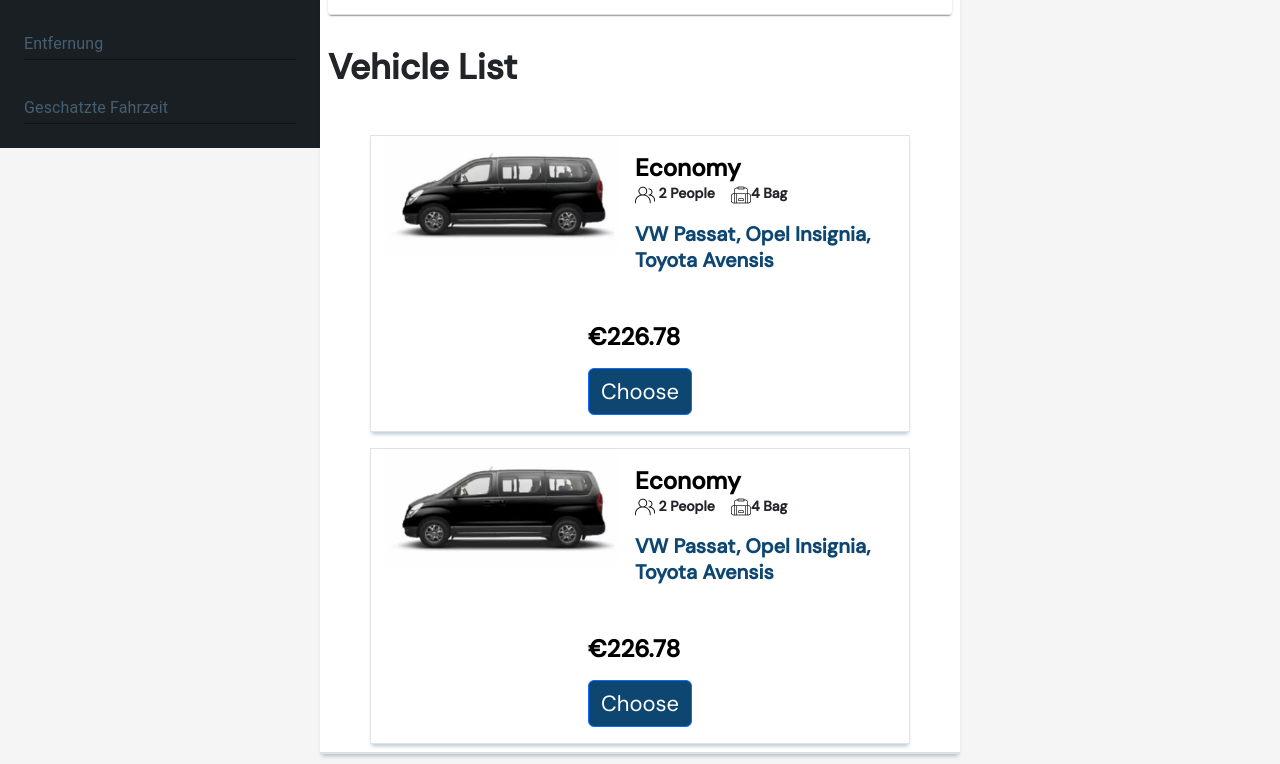
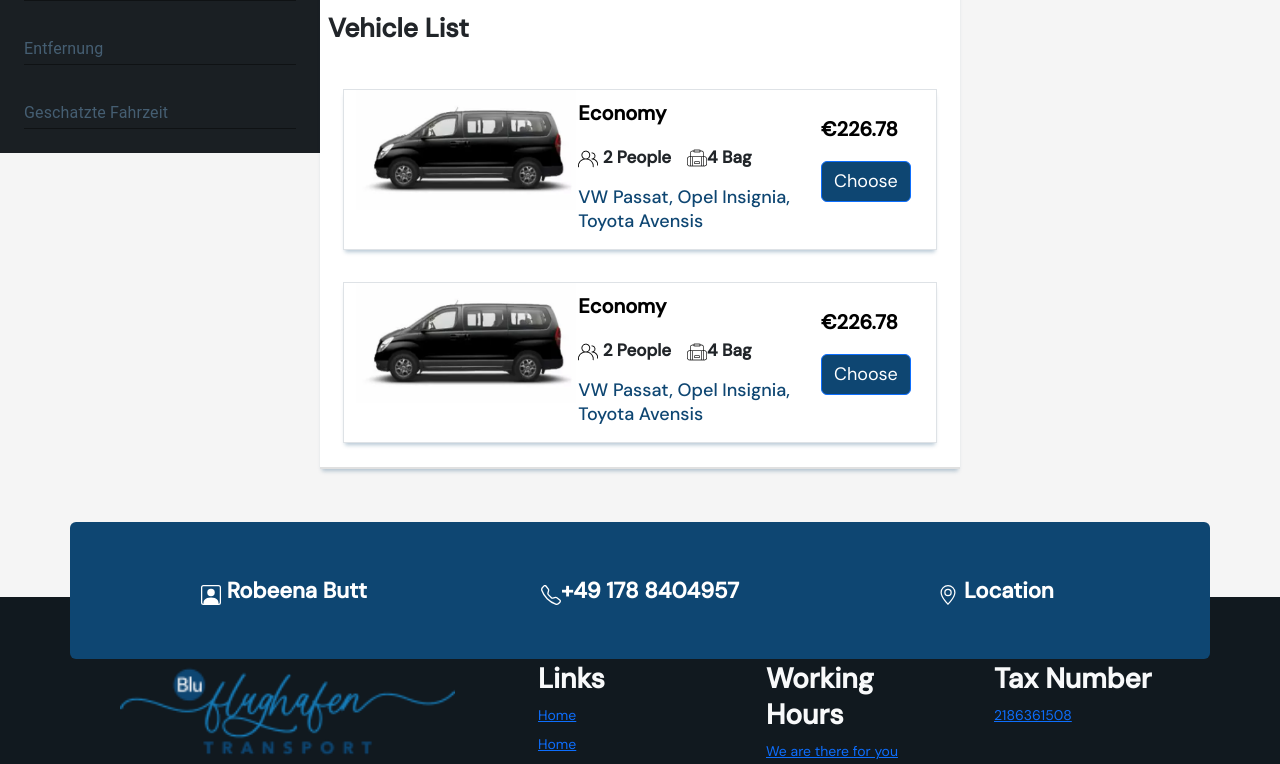
Before and after one commit to keshavsov/flughafen, a React (Create React App) app: page /vehicle in a window 1280 px wide. Shown: the part 716-1480 px from the top of the page. Built offline with nearby package versions, Linux system fonts and the light colour scheme.

Commit message:
font 1mprove

```diff
--- a/src/index.css
+++ b/src/index.css
@@ -18,7 +18,7 @@ body {
 
 .btn-primary {
   background-color: var(--primary);
-  font-size: 22px;
+  font-size: 18px;
 }
 
 .white-card {
@@ -41,15 +41,21 @@ body {
 
 .span {
   color: #0b74c5;
-  font-size: 22.7236px;
+  font-size: 18px;
   font-weight: 700;
 }
 
 .span-text {
-  font-size:15.7236px;
-  font-weight:500;
-  text-align:center;
-  white-space:nowrap;
+  font-size: 15.7236px;
+  font-weight: 500;
+  text-align: center;
+}
+
+.link-text {
+  font-size: 15.7236px;
+  font-weight: 500;
+  text-align: center;
+  white-space: nowrap;
   margin: 3px -12px 2px -6px;
 }
 
@@ -58,7 +64,7 @@ body {
   /* font-family: 'DM Sans'; */
   font-style: normal;
   font-weight: 700;
-  font-size: 25.7236px;
+  font-size: 18.7236px;
   line-height: 33px;
 
   color: #000000;
@@ -83,7 +89,7 @@ body {
   /* font-family: 'DM Sans'; */
   font-style: normal;
   font-weight: 500;
-  font-size: 25.4889px;
+  font-size: 24.4889px;
   line-height: 31px;
 
   color: #000000;
@@ -116,13 +122,15 @@ h2 {
   /* font-family: 'DM Sans'; */
   font-style: normal;
   font-weight: 700;
-  font-size: 35.2333px;
+  font-size: 26.2333px;
   line-height: 46px;
   margin: revert;
 
 
 }
-
+b{
+  font-size:17px
+}
 /* Over Ride Stepper */
 .MuiStepLabel-root .MuiSvgIcon-root {
   font-size: 3rem;
@@ -161,7 +169,7 @@ h2 {
   /* font-family: 'DM Sans'; */
   font-style: normal;
   font-weight: 700;
-  font-size: 20px;
+  font-size: 18px;
   line-height: 26px;
 }
 
@@ -169,7 +177,7 @@ h2 {
   /* font-family: 'DM Sans'; */
   font-style: normal;
   font-weight: 700;
-  font-size: 24px;
+  font-size: 20px;
   line-height: 31px;
 
   color: #000000;
@@ -181,11 +189,19 @@ h2 {
   /* font-family: 'DM Sans'; */
   font-style: normal;
   font-weight: 700;
-  font-size: 25.0571px;
+  font-size: 20px;
   line-height: 26px;
   margin-top: 15px;
   color: #FFFFFF;
 
+}
+
+.vehicle-card-text {
+  font-family: 'DM Sans' ;
+  font-Weight: 500 ;
+  font-size:18px ;
+  Line-height: 23.44px;
+  color:  #0E4672;
 }
 
 .thanku {
@@ -228,6 +244,7 @@ h2 {
 .custom-textfield label {
   color: #455E72;
 }
+
 /* ------------------Admin booking page------------------ */
 .admin-booking {
   /* font-family: DM Sans; */
@@ -238,7 +255,8 @@ h2 {
   text-align: left;
   color: #1F3648;
 }
-.label-text{
+
+.label-text {
   /* font-family: DM Sans; */
   font-size: 20px;
   font-weight: 700;
@@ -256,9 +274,10 @@ margin-top: 20px;
   background: #1F3648;
   color: #fff;
   padding: 16px;
-  font-size:large;
+  font-size: large;
 }
-.label-admin-text{
+
+.label-admin-text {
   /* font-family: 'DM Sans'; */
   font-style: normal;
   font-weight: 700;
@@ -267,21 +286,23 @@ margin-top: 20px;
   color: #455E72;
   margin-bottom: 10px;
 }
-.text-admin{
+
+.text-admin {
   /* font-family: DM Sans; */
   font-size: 20px;
   font-weight: 590;
   line-height: 26px;
   letter-spacing: 0em;
   text-align: left;
-color:#1F3648;
+  color: #1F3648;
 }
-.table-th{
-  background-color:#F1F9FF;
+
+.table-th {
+  background-color: #F1F9FF;
 }
 
 /* driver-register */
-.driver-heading{
+.driver-heading {
   font-family: 'DM Sans';
   font-style: normal;
   font-weight: 700;
@@ -289,31 +310,33 @@ font-size: 36px;
   line-height: 55px;
   color: #0E4672;
 }
-.text-driver{
+
+.text-driver {
   /* font-family: DM Sans; */
   font-size: 20px;
   font-weight: 400;
   line-height: 26px;
   letter-spacing: 0em;
   text-align: left;
-color:#000000
+  color: #000000
 }
 
-.drive-step{
+.drive-step {
   /* font-family: DM Sans; */
   font-size: 30px;
   font-weight: 500;
   line-height: 39px;
   letter-spacing: 0em;
   text-align: left;
-color:#0E4672
+  color: #0E4672
 }
-.drive-step-content{
+
+.drive-step-content {
   /* font-family: DM Sans; */
   font-size: 30px;
   font-weight: 500;
   line-height: 39px;
   letter-spacing: 0em;
   text-align: left;
-color:#0E4672
+  color: #0E4672
 }
--- a/src/pages/Home.js
+++ b/src/pages/Home.js
@@ -36,7 +36,7 @@ export default function Home() {
   }
   return (<>
     <div className='container-fluid bg-white'>
-      <div className='row m-3'>
+      <div className='row'>
         <div className='col col-md-7 col-sm-12 rounded my-3  p-3'>
           <form >
 
--- a/src/pages/VehicleOption.js
+++ b/src/pages/VehicleOption.js
@@ -17,7 +17,7 @@ import svgImages from '../Assets/Images/svgImages'
 import { useTranslation } from 'react-i18next'
 import { PaymentList } from '../component/PaymentList'
 
-export function VehicleOption({}) {
+export function VehicleOption({ }) {
     const { t } = useTranslation();
     const { EditIcon } = svgImages;
     return (
@@ -31,7 +31,7 @@ export function VehicleOption({}) {
                         </div>
                     </div>
                     <div className="col-sm-9">
-                        <Stapper activeStep={1}/>
+                        <Stapper activeStep={1} />
                     </div>
                 </div>
                 <div className='row '>
@@ -69,45 +69,80 @@ export function VehicleOption({}) {
 
                         <h2>Vehicle List</h2>
                         <div className='row justify-content-center '>
-                            <div className=' col-md-10 col-sm-6 white-card border my-3'>
+                            <div className=' col-md-11 col-sm-6 white-card border my-3'>
 
-                                <div className=" d-flex justify-content-center flex-wrap">
-                                    <img className="card-img-top" src={minibus} alt="Card image cap" style={{ width: "236px", height: "120px" }} />
+                                <div className="row ">
+                                    <div className='col-md-4'>
+                                        <img className="card-img-top" src={minibus} alt="Card image cap" style={{ width: "220px", height: "120px" }} />
+                                    </div>
+                                    <div className='col-md-5 ' style={{ marginLeft: "25px" }}>
+                                        <div className="card-body ">
+                                            <label className='card-text mt-2'>Economy</label>
+                                            <div className='d-flex flex-wrap gap-3 mt-3 '>
+                                                <p className='people-bag'><img src={user} /><b> 2 People </b></p>
+                                                <p className='people-bag'> <b><img src={bag} /></b><b>4 Bag</b>  </p>
+                                            </div>
+
+                                            <p className='vehicle-card-text'>VW Passat, Opel Insignia,<br /> Toyota Avensis</p>
+                                        </div>
+                                    </div>
+                                    <div className='col-md-2 mt-3 p-2'>
+                                        <div className=' card-text '>
+                                            <p>€226.78</p>
+                                            <button className=" btn btn-primary">{t('wah')}</button>
+                                        </div>
+                                    </div>
+                                </div>
+
+                            </div>
+                            <div className=' col-md-11 col-sm-6 white-card border my-3'>
+
+                                <div className="row ">
+                                    <div className='col-md-4'>
+                                        <img className="card-img-top" src={minibus} alt="Card image cap" style={{ width: "220px", height: "120px" }} />
+                                    </div>
+                                    <div className='col-md-5 ' style={{ marginLeft: "25px" }}>
+                                        <div className="card-body ">
+                                            <label className='card-text mt-2'>Economy</label>
+                                            <div className='d-flex flex-wrap gap-3 mt-3 '>
+                                                <p className='people-bag'><img src={user} /><b> 2 People </b></p>
+                                                <p className='people-bag'> <b><img src={bag} /></b><b>4 Bag</b>  </p>
+                                            </div>
+
+                                            <p className='vehicle-card-text'>VW Passat, Opel Insignia,<br /> Toyota Avensis</p>
+                                        </div>
+                                    </div>
+                                    <div className='col-md-2 mt-3 p-2'>
+                                        <div className=' card-text '>
+                                            <p>€226.78</p>
+                                            <button className=" btn btn-primary">{t('wah')}</button>
+                                        </div>
+                                    </div>
+                                </div>
+
+                            </div>
+
+
+
+                            {/* <div className=' col-md-10 white-card border'>
+
+                                <div className=" d-flex justify-content-center ">
+                                    <img className="card-img-top" src={minibus} alt="Card image cap" style={{ width: "200px", height: "120px" }} />
                                     <div className="card-body p-3 ">
                                         <label className='card-text'>Economy</label>
-                                        <div className='d-flex flex-wrap gap-3 '>
+                                        <div className='d-flex gap-3 flex-wrap mt-4'>
                                             <p className='people-bag'><img src={user} /><b> 2 People </b></p>
                                             <p className='people-bag'> <b><img src={bag} /></b><b>4 Bag</b>  </p>
                                         </div>
-
-                                        <p className='Gesamt-text'>VW Passat, Opel Insignia,<br /> Toyota Avensis</p>
+                                        <p className='vehicle-card-text'>VW Passat, Opel Insignia,<br />Toyota Avensis</p>
                                     </div>
-                                    <div className=' card-text p-3'>
+                                    <div className='card-text p-1 mt-2'>
                                         <p>€226.78</p>
                                         <button className=" btn btn-primary">{t('wah')}</button>
                                     </div>
                                 </div>
 
-                            </div>
-                            <div className=' col-md-10 white-card border'>
-
-                                <div className=" d-flex justify-content-center flex-wrap">
-                                    <img className="card-img-top" src={minibus} alt="Card image cap" style={{ width: "236px", height: "120px" }} />
-                                    <div className="card-body p-3">
-                                        <label className='card-text'>Economy</label>
-                                        <div className='d-flex gap-3 flex-wrap'>
-                                            <p className='people-bag'><img src={user} /><b> 2 People </b></p>
-                                            <p className='people-bag'> <b><img src={bag} /></b><b>4 Bag</b>  </p>
-                                        </div>
-                                        <p className='Gesamt-text'>VW Passat, Opel Insignia,<br /> Toyota Avensis</p>
-                                    </div>
-                                    <div className='card-text p-3'>
-                                        <p>€226.78</p>
-                                        <button className=" btn btn-primary">{t('wah')}</button>
-                                    </div>
-                                </div>
-
-                            </div>
+                            </div> */}
                         </div>
 
                     </div>
```
Also changed, not shown: src/component/Header.js (+11 -11 lines). Lines whose indentation alone changed are shown as unchanged.
